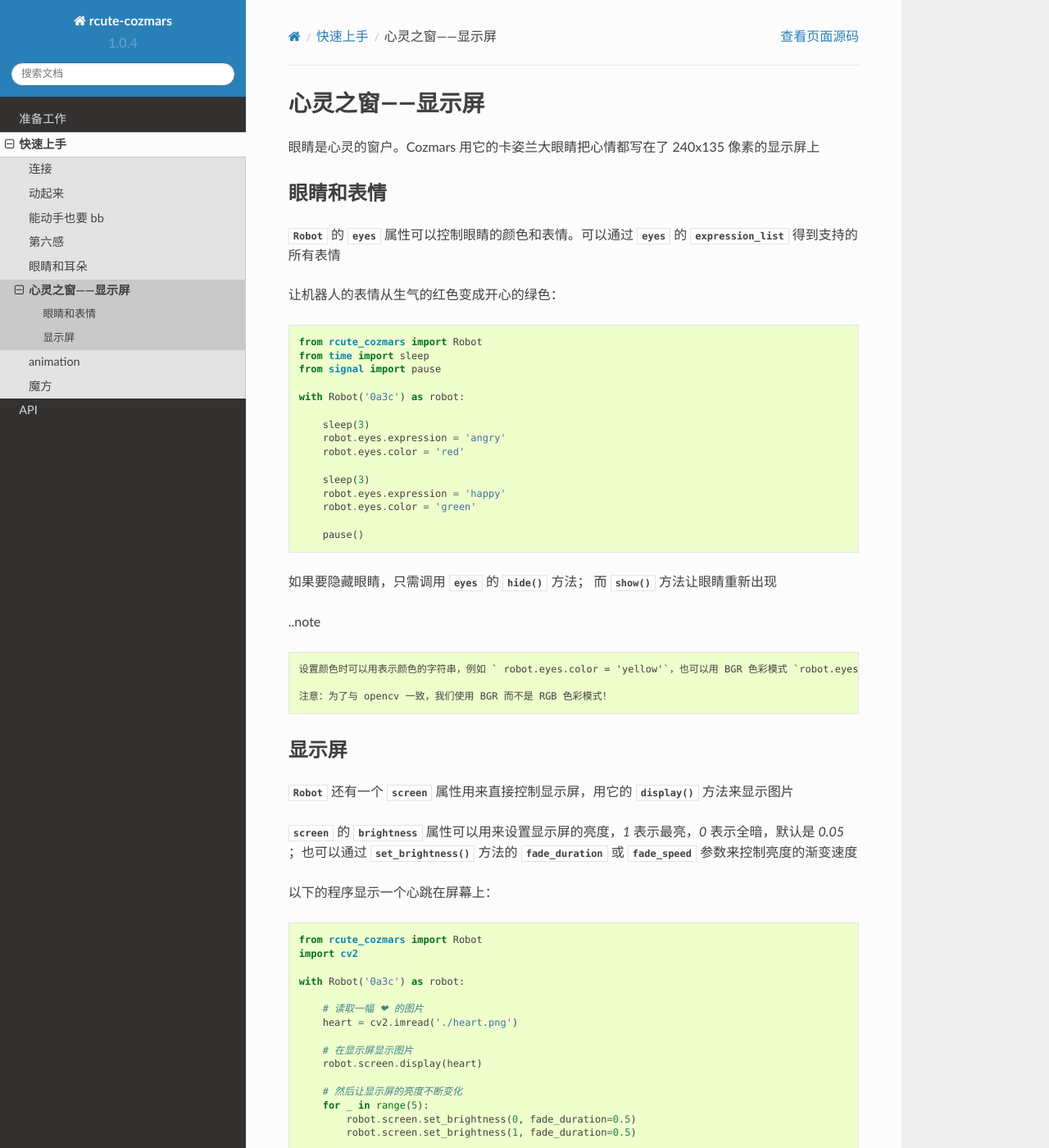
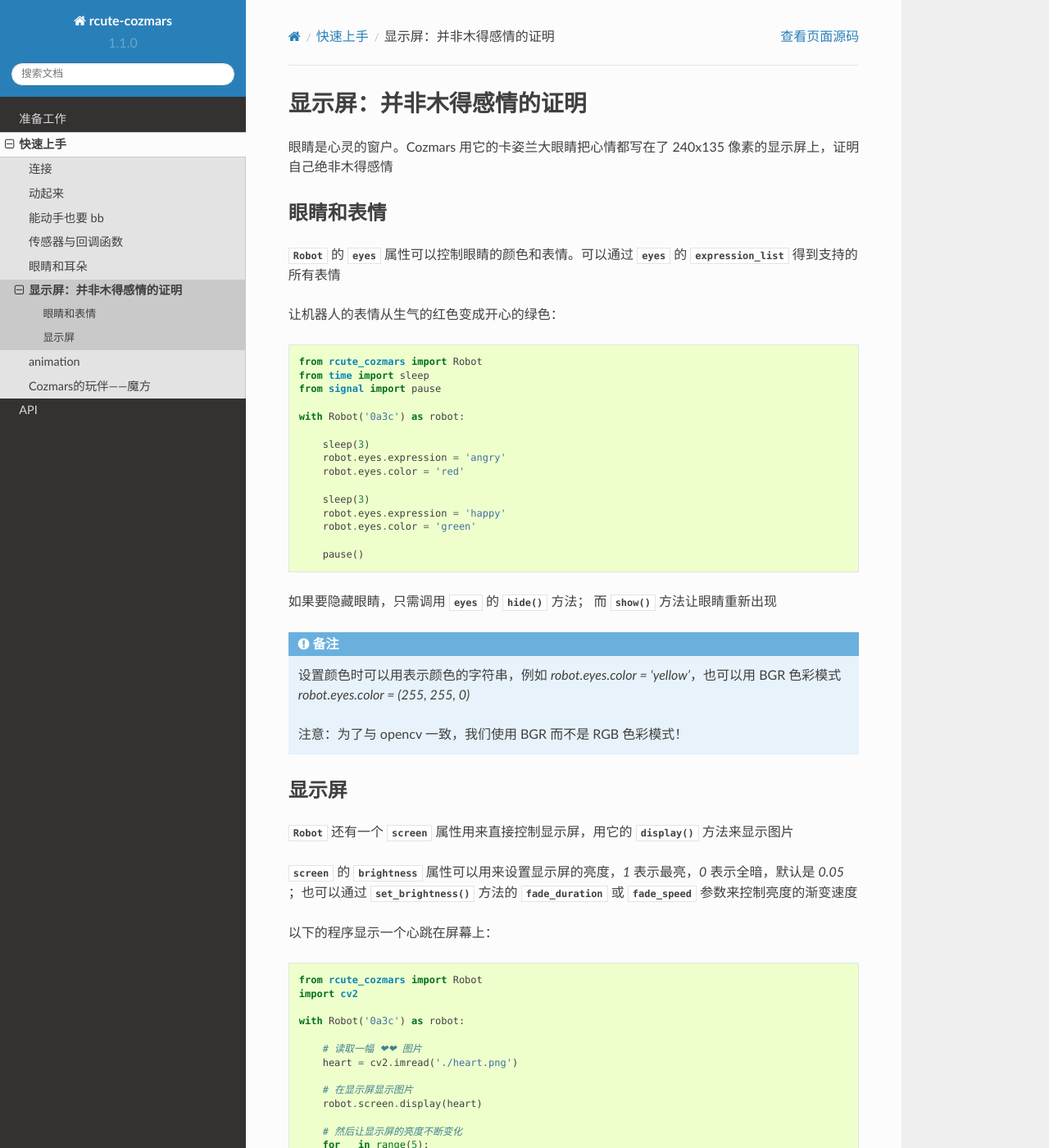
Before and after one commit to r-cute/rcute-cozmars, a Sphinx documentation site: the page built from docs/source/examples/screen.rst, in a window 1280 px wide and 1400 px high. Shown: the whole window at 82% size. Built offline with Sphinx 7.4.7 and the Read the Docs theme 2.0.0, drawn with Linux system fonts in a browser that asks for light colours.

```diff
--- a/docs/source/examples/cube.rst
+++ b/docs/source/examples/cube.rst
@@ -1,5 +1,5 @@
-魔方
-==============
+Cozmars的玩伴——魔方
+=======================
 
 连接魔方
 ----------
--- a/docs/source/examples/screen.rst
+++ b/docs/source/examples/screen.rst
@@ -1,7 +1,7 @@
-心灵之窗——显示屏
-=====================
+显示屏：并非木得感情的证明
+===========================
 
-眼睛是心灵的窗户。Cozmars 用它的卡姿兰大眼睛把心情都写在了 240x135 像素的显示屏上
+眼睛是心灵的窗户。Cozmars 用它的卡姿兰大眼睛把心情都写在了 240x135 像素的显示屏上，证明自己绝非木得感情
 
 眼睛和表情
 -------------
@@ -30,9 +30,9 @@
 
 如果要隐藏眼睛，只需调用 :data:`eyes` 的 :meth:`hide` 方法； 而 :meth:`show` 方法让眼睛重新出现
 
-..note ::
+.. note ::
 
-    设置颜色时可以用表示颜色的字符串，例如 ` robot.eyes.color = 'yellow'`，也可以用 BGR 色彩模式 `robot.eyes.color = (255, 255, 0)`
+    设置颜色时可以用表示颜色的字符串，例如 `robot.eyes.color = 'yellow'`，也可以用 BGR 色彩模式 `robot.eyes.color = (255, 255, 0)`
 
     注意：为了与 opencv 一致，我们使用 BGR 而不是 RGB 色彩模式！
 
--- a/docs/source/examples/sensor.rst
+++ b/docs/source/examples/sensor.rst
@@ -1,5 +1,5 @@
-第六感
-============
+传感器与回调函数
+=================
 
 机器人需要能感知周围的环境，光会动的只是机器
 
@@ -73,6 +73,10 @@
 
         pause() # 让程序在此暂停，按 Ctrl + C 退出
 
+.. note::
+
+    回调函数是事先指定的对某事件进行相应的函数，当相关事件发生时该函数就会自动被调用
+
 
 顾名思义，:data:`sonar.when_out_of_range` 是当前方有障碍物离开 :data:`threshold_distance` 范围时会被调用的函数
 
--- a/rcute_cozmars/version.py
+++ b/rcute_cozmars/version.py
@@ -1 +1 @@
-__version__ = '1.0.4'
+__version__ = '1.1.0'
```
Also changed, not shown: other parts of docs/source/examples/screen.rst (+1 -1 lines), docs/source/examples/heart.png, 2 other files.
